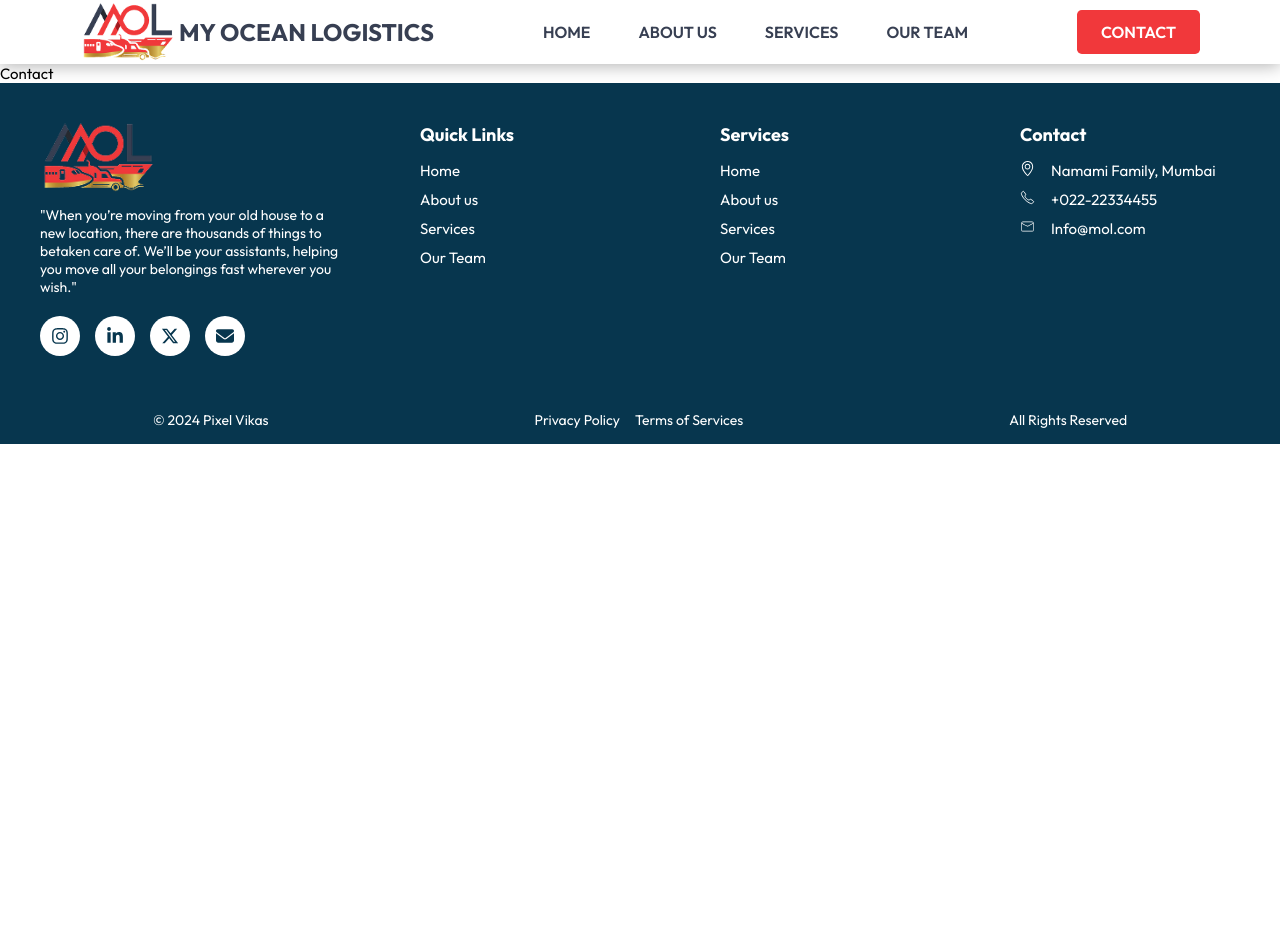
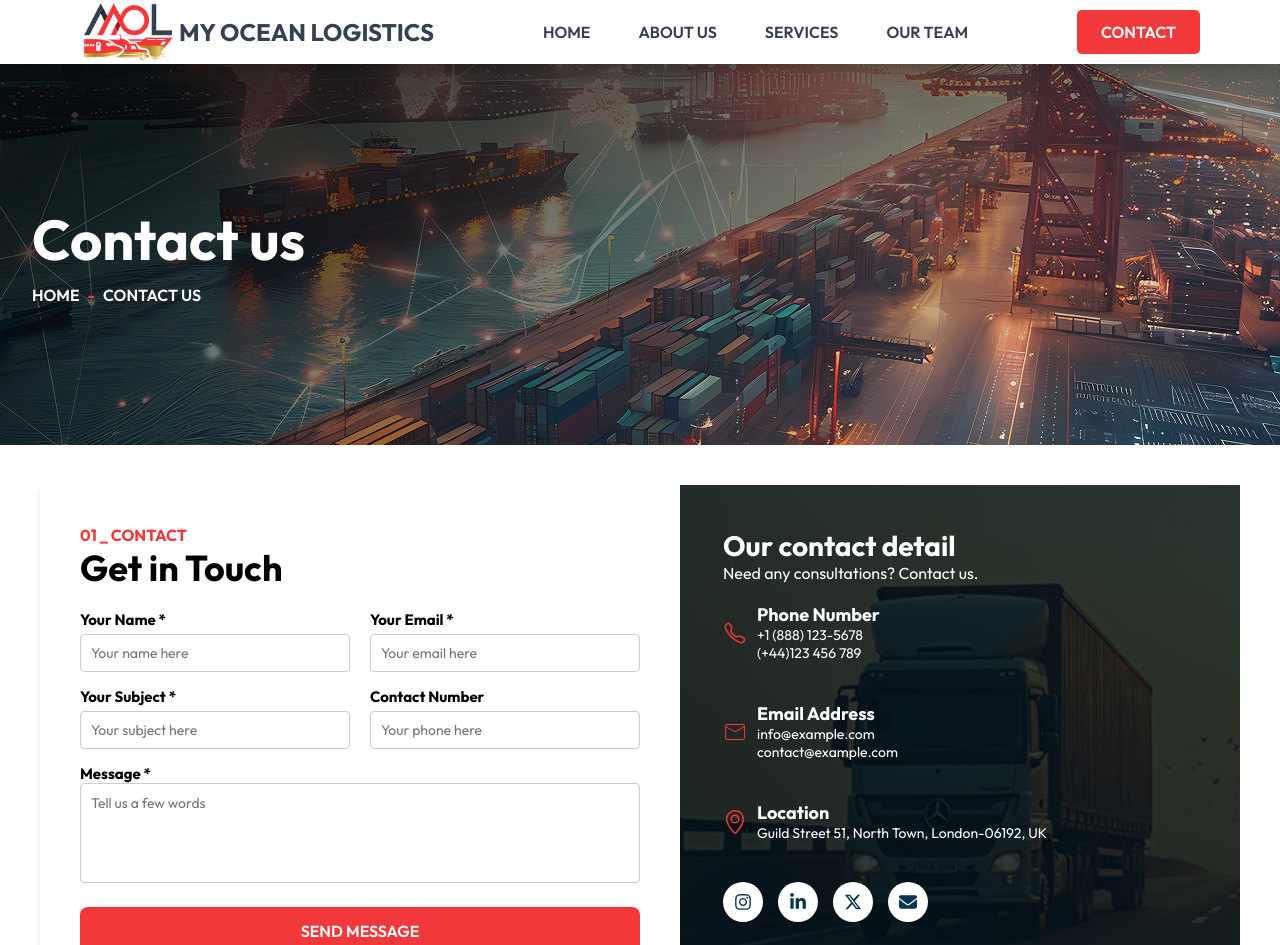
Before and after one commit to pixelvikas/MOL, a React (Vite) app: page /contact in a window 1280 px wide. Shown: the top 945 px of the page. Before the commit the page ends 800 px from the top, so only its background shows below. Built offline with nearby package versions, Linux system fonts and the light colour scheme.

Commit message:
Contact Page Completed

```diff
--- a/src/index.css
+++ b/src/index.css
@@ -11,6 +11,9 @@ body {
   font-family: "Outfit", sans-serif;
   font-size: 0.938rem;
   background-color: #ffffff;
+}
+::placeholder {
+  font-family: "Outfit", sans-serif;
 }
 
 ul {
--- a/src/pages/Contact/Page.jsx
+++ b/src/pages/Contact/Page.jsx
@@ -1,7 +1,131 @@
 import React from "react";
+import HeroComponent from "../../components/HeroComponent";
+import Button from "../../components/Button";
+import contactdetailbg from "../../assets/contactdetailbg.png";
+
+import { IoCallOutline } from "react-icons/io5";
+import { SlLocationPin } from "react-icons/sl";
+import { CiMail } from "react-icons/ci";
+import {
+  FaInstagram,
+  FaLinkedinIn,
+  FaXTwitter,
+  FaEnvelope,
+} from "react-icons/fa6";
+
+import "./style.css";
 
 const Contact = () => {
-  return <div>Contact</div>;
+  return (
+    <>
+      <HeroComponent
+        title="Contact us"
+        link="/"
+        linkText="HOME"
+        current="CONTACT US"
+      />
+
+      <div className="contact-container">
+        {/* Left Form Section */}
+        <div className="contact-form-section">
+          <h1 className="contact-subtitle">01 _ CONTACT</h1>
+          <h1 className="contact-title">Get in Touch</h1>
+
+          <form className="contact-form">
+            <div className="contact-input-group">
+              <div className="contact-input-field">
+                <label>Your Name *</label>
+                <input type="text" placeholder="Your name here" />
+              </div>
+              <div className="contact-input-field">
+                <label>Your Email *</label>
+                <input type="email" placeholder="Your email here" />
+              </div>
+            </div>
+
+            <div className="contact-input-group">
+              <div className="contact-input-field">
+                <label>Your Subject *</label>
+                <input type="text" placeholder="Your subject here" />
+              </div>
+              <div className="contact-input-field">
+                <label>Contact Number</label>
+                <input type="text" placeholder="Your phone here" />
+              </div>
+            </div>
+
+            <div className="contact-textarea-field">
+              <label>Message *</label>
+              <textarea placeholder="Tell us a few words"></textarea>
+            </div>
+
+            <Button text="SEND MESSAGE" className="primary-btn" />
+          </form>
+        </div>
+
+        {/* Right Contact Details Section */}
+        <div className="contact-details-section">
+          <div className="contact-bg-overlay">
+            <h1 className="contact-details-title">Our contact detail</h1>
+            <p className="contact-details-subtext">
+              Need any consultations? Contact us.
+            </p>
+
+            <div className="contact-info">
+              <IoCallOutline className="contact-icon" />
+              <div className="contact-info-data">
+                <h1>Phone Number</h1>
+                <p>+1 (888) 123-5678</p>
+                <p>(+44)123 456 789</p>
+              </div>
+            </div>
+
+            <div className="contact-info">
+              <CiMail className="contact-icon" />
+              <div className="contact-info-data">
+                <h1>Email Address</h1>
+                <p>info@example.com</p>
+                <p>contact@example.com</p>
+              </div>
+            </div>
+
+            <div className="contact-info">
+              <SlLocationPin className="contact-icon" />
+              <div className="contact-info-data">
+                <h1>Location</h1>
+                <p>Guild Street 51, North Town, London-06192, UK</p>
+              </div>
+            </div>
+
+            <div className="social-icons">
+              <a href="#" aria-label="Instagram">
+                <FaInstagram />
+              </a>
+              <a href="#" aria-label="LinkedIn">
+                <FaLinkedinIn />
+              </a>
+              <a href="#" aria-label="Twitter (X)">
+                <FaXTwitter />
+              </a>
+              <a href="#" aria-label="Email">
+                <FaEnvelope />
+              </a>
+            </div>
+          </div>
+        </div>
+      </div>
+
+      <div className="map-container">
+        <iframe
+          title="Our Location"
+          src="https://www.google.com/maps/embed?pb=!1m18!1m12!1m3!1d7539.824060116297!2d72.89296369091318!3d19.1115147746523!2m3!1f0!2f0!3f0!3m2!1i1024!2i768!4f13.1!3m3!1m2!1s0x3be7c80ae62566a9%3A0x84580ff1332a9b61!2sEkta%20CHS!5e0!3m2!1sen!2sin!4v1742240338797!5m2!1sen!2sin"
+          allowFullScreen
+          loading="lazy"
+          referrerPolicy="no-referrer-when-downgrade"
+        ></iframe>
+      </div>
+    </>
+  );
 };
 
 export default Contact;
--- a/src/pages/Contact/Style.css
+++ b/src/pages/Contact/Style.css
@@ -0,0 +1,163 @@
+/* Contact Page Container */
+.contact-container {
+  display: flex;
+  flex-wrap: wrap;
+  padding: 40px;
+}
+
+/* Left Side - Form Section */
+.contact-form-section {
+  flex: 1;
+  background: #fff;
+  padding: 40px;
+  box-shadow: 0 4px 6px rgba(0, 0, 0, 0.1);
+  min-width: 45%;
+}
+
+.contact-subtitle {
+  color: #f1383b;
+  font-size: 16px;
+  text-transform: uppercase;
+  font-weight: bold;
+}
+
+.contact-title {
+  font-size: 36px;
+  font-weight: bold;
+  margin-bottom: 20px;
+}
+
+.contact-form {
+  display: flex;
+  flex-direction: column;
+}
+
+.contact-input-group {
+  display: flex;
+  gap: 20px;
+  margin-bottom: 15px;
+}
+
+.contact-input-field {
+  flex: 1;
+  display: flex;
+  flex-direction: column;
+}
+
+.contact-input-field label {
+  font-weight: bold;
+  margin-bottom: 5px;
+}
+
+.contact-input-field input,
+.contact-textarea-field textarea {
+  width: 100%;
+  padding: 10px;
+  border: 1px solid #ccc;
+  border-radius: 4px;
+  font-size: 14px;
+}
+
+.contact-textarea-field {
+  margin-bottom: 20px;
+}
+
+.contact-textarea-field label {
+  font-weight: bold;
+  margin-bottom: 5px;
+}
+
+.contact-textarea-field textarea {
+  height: 100px;
+  resize: none;
+}
+
+/* Right Side - Contact Details */
+.contact-details-section {
+  flex: 1;
+  background: url("../../assets/contactdetailbg.png") no-repeat center;
+  background-size: cover;
+
+  min-width: 45%;
+  position: relative;
+}
+
+.contact-bg-overlay {
+  background: rgba(0, 0, 0, 0.6);
+  color: white;
+  padding: 43px;
+  width: 100%;
+  height: 100%;
+}
+
+.contact-details-title {
+  font-size: 28px;
+  font-weight: bold;
+}
+
+.contact-details-subtext {
+  font-size: 16px;
+  margin-bottom: 20px;
+}
+
+.contact-info {
+  margin-bottom: 40px;
+  display: flex;
+  align-items: center;
+  flex-direction: row;
+}
+.contact-info-data {
+  display: flex;
+  flex-direction: column;
+  align-items: flex-start;
+}
+
+.contact-info h1 {
+  font-size: 18px;
+  font-weight: bold;
+}
+
+.contact-info p {
+  font-size: 14px;
+}
+
+.contact-icon {
+  color: #f1383b;
+  font-size: 24px;
+  margin-right: 10px;
+}
+
+/* Responsive Design */
+@media (max-width: 768px) {
+  .contact-container {
+    flex-direction: column;
+    padding: 20px;
+  }
+  .contact-form-section {
+    padding: 10px;
+  }
+
+  .contact-form-section,
+  .contact-details-section {
+    min-width: 100%;
+  }
+}
+
+/* Map Container */
+.map-container {
+  width: 100%;
+  max-width: 100%;
+  height: auto;
+  display: flex;
+  justify-content: center;
+  align-items: center;
+  overflow: hidden;
+  box-shadow: 0 4px 8px rgba(0, 0, 0, 0.2);
+}
+
+/* Responsive Iframe */
+.map-container iframe {
+  width: 100%;
+  height: 450px;
+  border: 0;
+}
```
Also changed, not shown: src/assets/contactdetailbg.png (added).
